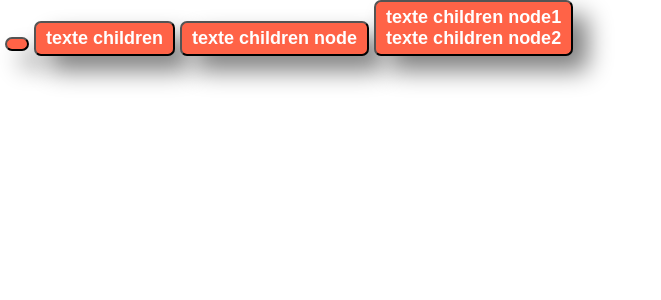
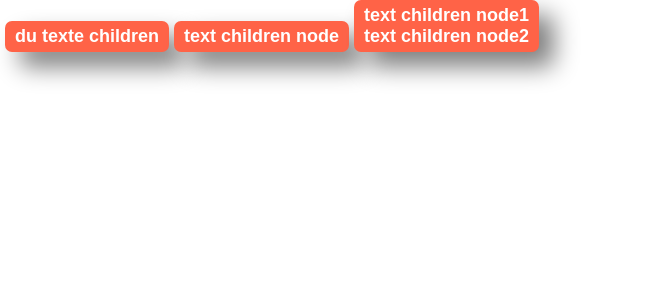
Before and after one commit to fabulousFab0212/formation_react, a React (Create React App) app: page / in a window 1280 px wide. Shown: the top 300 px of the page, without its empty margins (0-661 px from the left). Built offline with nearby package versions, Linux system fonts and the light colour scheme.

Commit message:
commit v2

```diff
--- a/src/App/App.jsx
+++ b/src/App/App.jsx
@@ -1,29 +1,21 @@
-import React from 'react';
-import './App.css';
-import Button from './components/ui/Button/Button'
-
-
+import React from "react";
+import "./App.css";
+import Button from "./components/ui/Button/Button";
 
 function App() {
-
   return (
-
     <div className="App">
-      <Button text="mon texte de button"></Button>
-      <Button>texte children</Button>
+      {/* <Button text="Un texte de button"></Button> */}
+      <Button>du texte children</Button>
       <Button>
-        <div>texte children node</div>
+        <div>text children node</div>
       </Button>
       <Button>
-        <div>texte children node1</div>
-        <div>texte children node2</div>
+        <div>text children node1</div>
+        <div>text children node2</div>
       </Button>
     </div>
-
   );
-
 }
 
-
-
 export default App;
--- a/src/App/components/ui/Button/Button.js
+++ b/src/App/components/ui/Button/Button.js
@@ -2,7 +2,7 @@ import React from 'react'
 import style from './Button.module.css'
 
 const Button = (props)=>{
-    console.log(props);
+    console.log(props)
     return <button className={style.Button}>{props.children}</button>
 }
 
--- a/src/App/components/ui/Button/Button.module.css
+++ b/src/App/components/ui/Button/Button.module.css
@@ -1,5 +1,5 @@
 .Button{
-    borde:none;
+    border:none;
     padding: 5px 10px;
     border-radius: 7px;
     margin-left: 5px;
@@ -10,5 +10,6 @@
     font-weight: 700;
 
     background-color: tomato;
-    color: white;
-}
+    color:white;
+
+  }
```
Also changed, not shown: src/index.tsx (line endings or trailing spaces).
